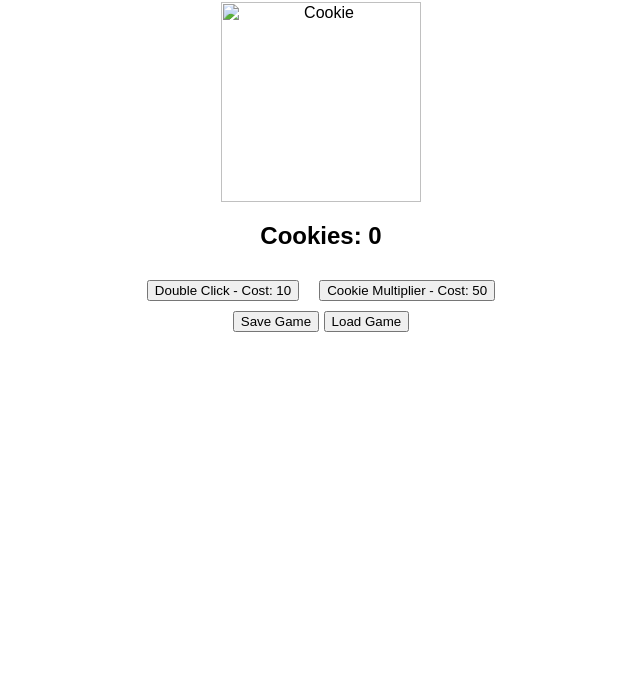
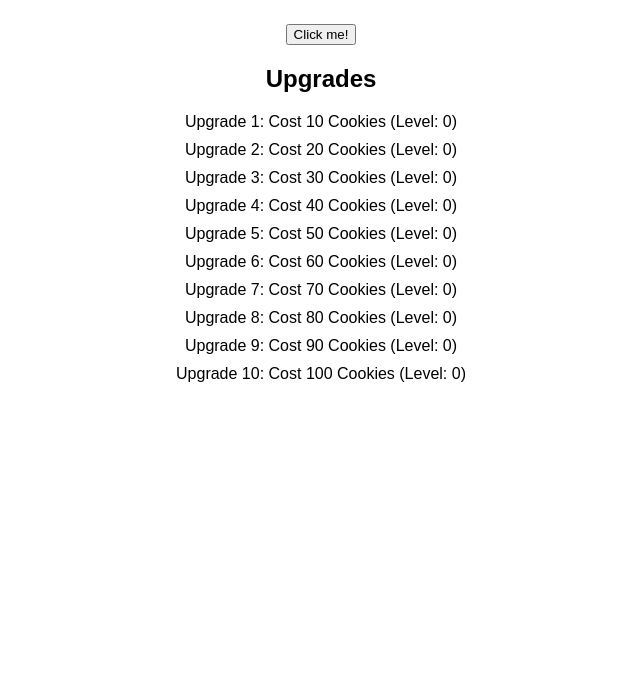
Before and after one commit to quickvr/Cookie-clicker, a plain HTML site: page index.html in a window 1280 px wide. Shown: the part 104-800 px from the top of the page, without its empty margins (319-959 px from the left). Drawn offline with Linux system fonts and the light colour scheme.

Commit message:
Update index.html

```diff
--- a/index.html
+++ b/index.html
@@ -1,5 +1,3 @@
-# Cookie Clicker Game
-
 <!DOCTYPE html>
 <html lang="en">
 <head>
@@ -8,76 +6,62 @@
     <title>Cookie Clicker</title>
     <style>
         body { font-family: Arial, sans-serif; text-align: center; }
-        #cookie { width: 200px; cursor: pointer; }
         #upgrades { margin-top: 20px; }
         .upgrade { margin: 10px; }
     </style>
 </head>
 <body>
     <h1>Cookie Clicker</h1>
-    <img id="cookie" src="cookie.png" alt="Cookie">
-    <h2 id="cookieCount">Cookies: 0</h2>
-    <div id="upgrades"></div>
-    <button id="save">Save Game</button>
-    <button id="load">Load Game</button>
+    <div>
+        <h2 id="cookieCount">Cookies: 0</h2>
+        <button id="cookieButton">Click me!</button>
+    </div>
+    <div id="upgrades">
+        <h2>Upgrades</h2>
+        <div class="upgrade" id="upgrade1" onclick="buyUpgrade(1)">Upgrade 1: Cost 10 Cookies (Level: 0)</div>
+        <div class="upgrade" id="upgrade2" onclick="buyUpgrade(2)">Upgrade 2: Cost 20 Cookies (Level: 0)</div>
+        <div class="upgrade" id="upgrade3" onclick="buyUpgrade(3)">Upgrade 3: Cost 30 Cookies (Level: 0)</div>
+        <div class="upgrade" id="upgrade4" onclick="buyUpgrade(4)">Upgrade 4: Cost 40 Cookies (Level: 0)</div>
+        <div class="upgrade" id="upgrade5" onclick="buyUpgrade(5)">Upgrade 5: Cost 50 Cookies (Level: 0)</div>
+        <div class="upgrade" id="upgrade6" onclick="buyUpgrade(6)">Upgrade 6: Cost 60 Cookies (Level: 0)</div>
+        <div class="upgrade" id="upgrade7" onclick="buyUpgrade(7)">Upgrade 7: Cost 70 Cookies (Level: 0)</div>
+        <div class="upgrade" id="upgrade8" onclick="buyUpgrade(8)">Upgrade 8: Cost 80 Cookies (Level: 0)</div>
+        <div class="upgrade" id="upgrade9" onclick="buyUpgrade(9)">Upgrade 9: Cost 90 Cookies (Level: 0)</div>
+        <div class="upgrade" id="upgrade10" onclick="buyUpgrade(10)">Upgrade 10: Cost 100 Cookies (Level: 0)</div>
+    </div>
+    <script>
+        let cookies = 0;
+        let upgrades = Array(10).fill(0);
+        const upgradeCosts = [10, 20, 30, 40, 50, 60, 70, 80, 90, 100];
 
-    <script>
-        let cookieCount = 0;
-        let upgrades = [];
-        const cookieElement = document.getElementById('cookieCount');
-        const upgradesElement = document.getElementById('upgrades');
-
-        document.getElementById('cookie').onclick = function() {
-            cookieCount++;
-            cookieElement.innerText = `Cookies: ${cookieCount}`;
+        document.getElementById('cookieButton').onclick = function() {
+            cookies++;
+            document.getElementById('cookieCount').innerText = "Cookies: " + cookies;
         };
 
-        function addUpgrade(name, cost, effect) {
-            const upgrade = { name, cost, effect };
-            upgrades.push(upgrade);
-            renderUpgrades();
+        function buyUpgrade(upgradeIndex) {
+            const cost = upgradeCosts[upgradeIndex - 1] + (upgrades[upgradeIndex - 1] * 10);
+            if (cookies >= cost) {
+                cookies -= cost;
+                upgrades[upgradeIndex - 1]++;
+                document.getElementById('upgrade' + upgradeIndex).innerText = "Upgrade " + upgradeIndex + ": Cost " + (cost + 10) + " Cookies (Level: " + upgrades[upgradeIndex - 1] + ")";
+                document.getElementById('cookieCount').innerText = "Cookies: " + cookies;
+            }
         }
 
-        function renderUpgrades() {
-            upgradesElement.innerHTML = '';
-            upgrades.forEach((upgrade, index) => {
-                const button = document.createElement('button');
-                button.innerText = `${upgrade.name} - Cost: ${upgrade.cost}`;
-                button.className = 'upgrade';
-                button.onclick = function() {
-                    if (cookieCount >= upgrade.cost) {
-                        cookieCount -= upgrade.cost;
-                        cookieElement.innerText = `Cookies: ${cookieCount}`;
-                        upgrade.effect();
-                    }
-                };
-                upgradesElement.appendChild(button);
-            });
-        }
+        setInterval(function() {
+            localStorage.setItem('cookies', cookies);
+            localStorage.setItem('upgrades', JSON.stringify(upgrades));
+        }, 60000);
 
-        document.getElementById('save').onclick = function() {
-            localStorage.setItem('cookieCount', cookieCount);
-            localStorage.setItem('upgrades', JSON.stringify(upgrades));
+        window.onload = function() {
+            cookies = parseInt(localStorage.getItem('cookies')) || 0;
+            upgrades = JSON.parse(localStorage.getItem('upgrades')) || Array(10).fill(0);
+            document.getElementById('cookieCount').innerText = "Cookies: " + cookies;
+            for (let i = 0; i < upgrades.length; i++) {
+                document.getElementById('upgrade' + (i + 1)).innerText = "Upgrade " + (i + 1) + ": Cost " + (upgradeCosts[i] + (upgrades[i] * 10)) + " Cookies (Level: " + upgrades[i] + ")";
+            }
         };
-
-        document.getElementById('load').onclick = function() {
-            cookieCount = parseInt(localStorage.getItem('cookieCount')) || 0;
-            upgrades = JSON.parse(localStorage.getItem('upgrades')) || [];
-            cookieElement.innerText = `Cookies: ${cookieCount}`;
-            renderUpgrades();
-        };
-
-        // Example upgrades
-        addUpgrade('Double Click', 10, () => {
-            const originalClick = cookieCount;
-            cookieCount += 2;
-            cookieElement.innerText = `Cookies: ${cookieCount}`;
-        });
-
-        addUpgrade('Cookie Multiplier', 50, () => {
-            cookieCount += 10;
-            cookieElement.innerText = `Cookies: ${cookieCount}`;
-        });
     </script>
 </body>
 </html>
```
